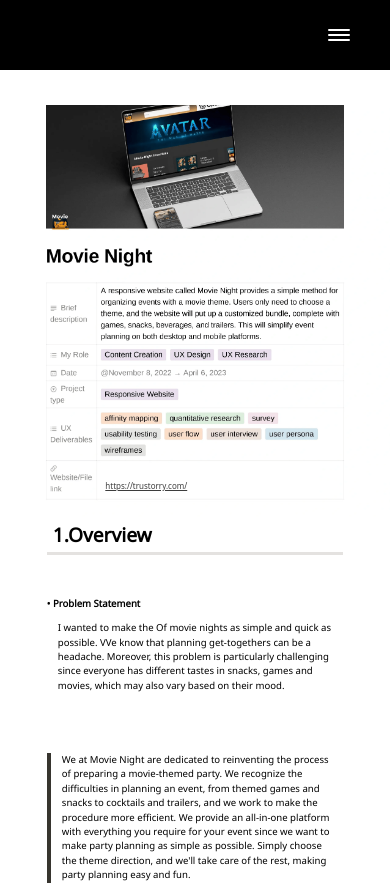
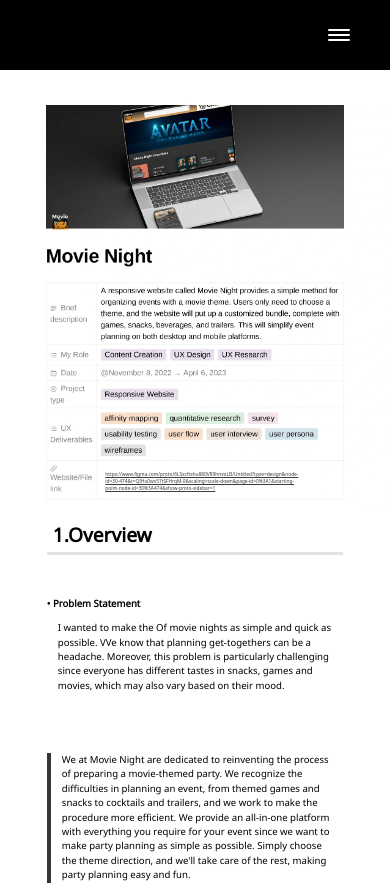
Before and after one commit to siteslinger/TrueUXDeisgn, a plain HTML site: page movie-night.html in a window 390 px wide. Shown: the top 886 px of the page. Drawn offline with nearby package versions, Linux system fonts and the light colour scheme.

Commit message:
completeed

```diff
--- a/movie-night.html
+++ b/movie-night.html
@@ -50,7 +50,7 @@
                 </div>
                 <div class="flex-con third-con">
                     <img src="./assets/boogie8934_instagram_logo_b30183ef-01ea-4c62-8735-4c6a906d646e 1.png" alt="insta">
-                   <a class="gmail" href="https://instagram.com/tru_storry?igshid=NGVhN2U2NjQ0Yg==" target="__main" >@Tru_Story</a>
+                   <a class="gmail" href="https://instagram.com/tru_storry?igshid=NGVhN2U2NjQ0Yg==" target="__main" >@Tru_storry</a>
                 </div>
             </div>
            </div>
@@ -71,7 +71,7 @@
     <section class="one">
         <div class="wrapper">
             <img src="./assets/moviehu.png" alt="citizen" class="citizen">
-            <a href="https://trustorry.com/">https://trustorry.com/</a>
+            <a id="movie-night-link" href="https://www.figma.com/proto/6LSxcftshu880VR9hnvoLB/Untitled?type=design&node-id=30-474&t=QIHu0ws57tSFHrqM-0&scaling=scale-down&page-id=0%3A1&starting-point-node-id=30%3A474&show-proto-sidebar=1">https://www.figma.com/proto/6LSxcftshu880VR9hnvoLB/Untitled?type=design&node-id=30-474&t=QIHu0ws57tSFHrqM-0&scaling=scale-down&page-id=0%3A1&starting-point-node-id=30%3A474&show-proto-sidebar=1</a>
         </div>
     </section>
     <section class="points">
--- a/style.css
+++ b/style.css
@@ -8,7 +8,11 @@
 p {
     margin-bottom: 0!important
 }
-
+#movie-night-link{
+    font-size: 1rem;
+    max-width: 700px;
+    top:90% ;
+}
 .home-ani,body {
     background-color: #000
 }
@@ -149,7 +153,8 @@ p {
 
 .sec-name {
     font-family: "Lato";
-    font-size: 1rem
+    font-size: 1rem;
+    text-transform: capitalize;
 }
 
 .top {
@@ -520,6 +525,10 @@ p {
     .contact-container-2{
        padding-top: 30% !important;
 
+    }
+    #movie-night-link{
+        font-size: 0.3rem;
+        max-width: 200px;
     }
     .citizen-pr{
         margin-top: 15%;
```
Also changed, not shown: index.html (+1 -1 lines), the-citizen-project.html (+1 -1 lines), true-story.html (+1 -1 lines).
